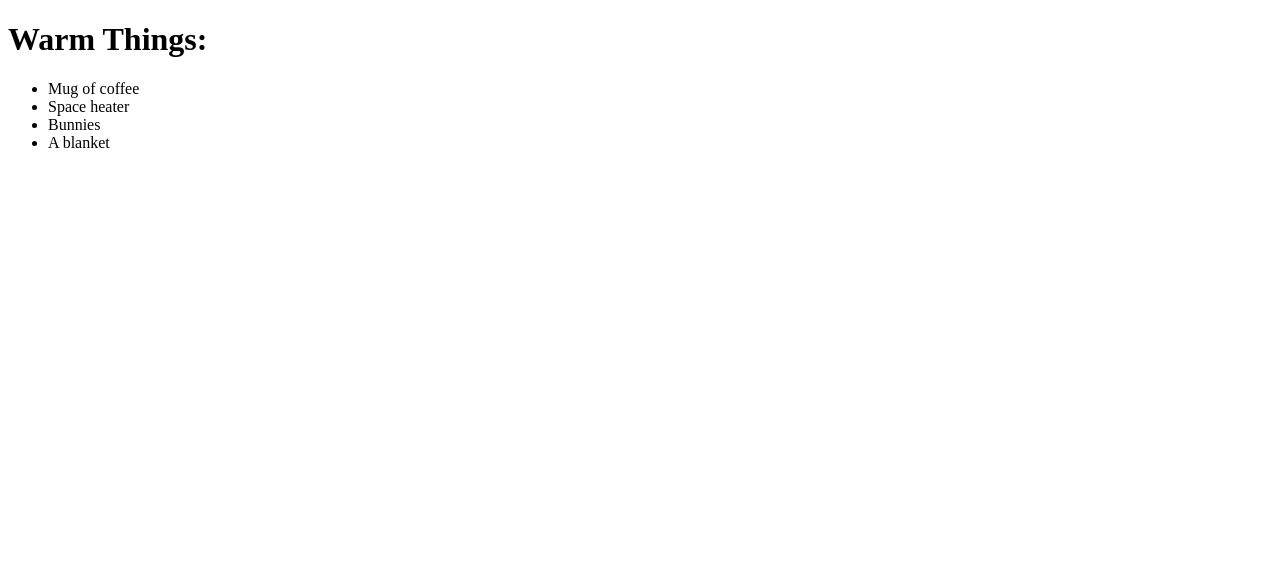
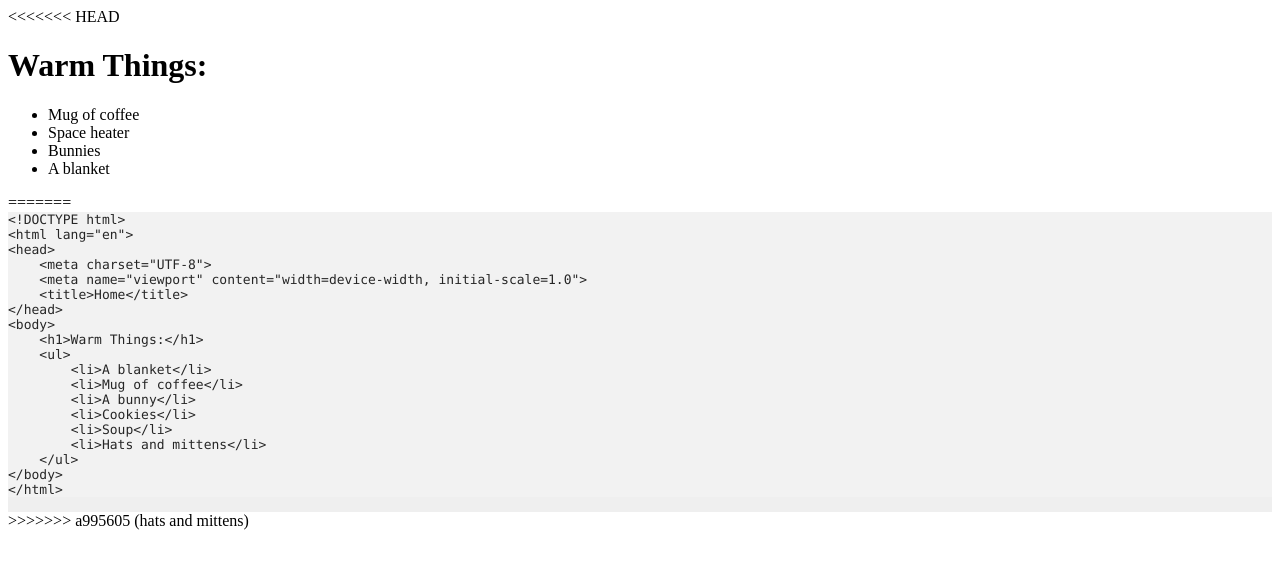
Before and after one commit to JasonKim2138/first-project, a plain HTML site: page home.html in a window 1280 px wide. Drawn offline with Linux system fonts and the light colour scheme.

Commit message:
whatever

```diff
--- a/home.html
+++ b/home.html
@@ -1,6 +1,7 @@
 <!DOCTYPE html>
 <html lang="en">
 <head>
+<<<<<<< HEAD
     <meta charset="UTF-8">
     <meta name="viewport" content="width=device-width, initial-scale=1.0">
     <title>Home</title>
@@ -13,5 +14,39 @@
         <li>Bunnies</li>
         <li>A blanket</li>
     </ul>
+=======
+  <meta http-equiv="Content-Type" content="text/html; charset=utf-8">
+  <meta http-equiv="Content-Style-Type" content="text/css">
+  <title></title>
+  <meta name="Generator" content="Cocoa HTML Writer">
+  <meta name="CocoaVersion" content="2575.4">
+  <style type="text/css">
+    p.p1 {margin: 0.0px 0.0px 0.0px 0.0px; font: 13.0px Menlo; color: #262626; -webkit-text-stroke: #262626; background-color: #f2f2f2}
+    p.p2 {margin: 0.0px 0.0px 0.0px 0.0px; font: 13.0px Menlo; color: #1d1d1d; -webkit-text-stroke: #1d1d1d; background-color: #efefef; min-height: 15.0px}
+    span.s1 {font-kerning: none}
+  </style>
+</head>
+<body>
+<p class="p1"><span class="s1">&lt;!DOCTYPE html&gt;</span></p>
+<p class="p1"><span class="s1">&lt;html lang="en"&gt;</span></p>
+<p class="p1"><span class="s1">&lt;head&gt;</span></p>
+<p class="p1"><span class="s1"><span class="Apple-converted-space">    </span>&lt;meta charset="UTF-8"&gt;</span></p>
+<p class="p1"><span class="s1"><span class="Apple-converted-space">    </span>&lt;meta name="viewport" content="width=device-width, initial-scale=1.0"&gt;</span></p>
+<p class="p1"><span class="s1"><span class="Apple-converted-space">    </span>&lt;title&gt;Home&lt;/title&gt;</span></p>
+<p class="p1"><span class="s1">&lt;/head&gt;</span></p>
+<p class="p1"><span class="s1">&lt;body&gt;</span></p>
+<p class="p1"><span class="s1"><span class="Apple-converted-space">    </span>&lt;h1&gt;Warm Things:&lt;/h1&gt;</span></p>
+<p class="p1"><span class="s1"><span class="Apple-converted-space">    </span>&lt;ul&gt;</span></p>
+<p class="p1"><span class="s1"><span class="Apple-converted-space">        </span>&lt;li&gt;A blanket&lt;/li&gt;</span></p>
+<p class="p1"><span class="s1"><span class="Apple-converted-space">        </span>&lt;li&gt;Mug of coffee&lt;/li&gt;</span></p>
+<p class="p1"><span class="s1"><span class="Apple-converted-space">        </span>&lt;li&gt;A bunny&lt;/li&gt;</span></p>
+<p class="p1"><span class="s1"><span class="Apple-converted-space">        </span>&lt;li&gt;Cookies&lt;/li&gt;</span></p>
+<p class="p1"><span class="s1"><span class="Apple-converted-space">        </span>&lt;li&gt;Soup&lt;/li&gt;</span></p>
+<p class="p1"><span class="s1"><span class="Apple-converted-space">        </span>&lt;li&gt;Hats and mittens&lt;/li&gt;</span></p>
+<p class="p1"><span class="s1"><span class="Apple-converted-space">    </span>&lt;/ul&gt;</span></p>
+<p class="p1"><span class="s1">&lt;/body&gt;</span></p>
+<p class="p1"><span class="s1">&lt;/html&gt;</span></p>
+<p class="p2"><span class="s1"></span><br></p>
+>>>>>>> a995605 (hats and mittens)
 </body>
 </html>
```
